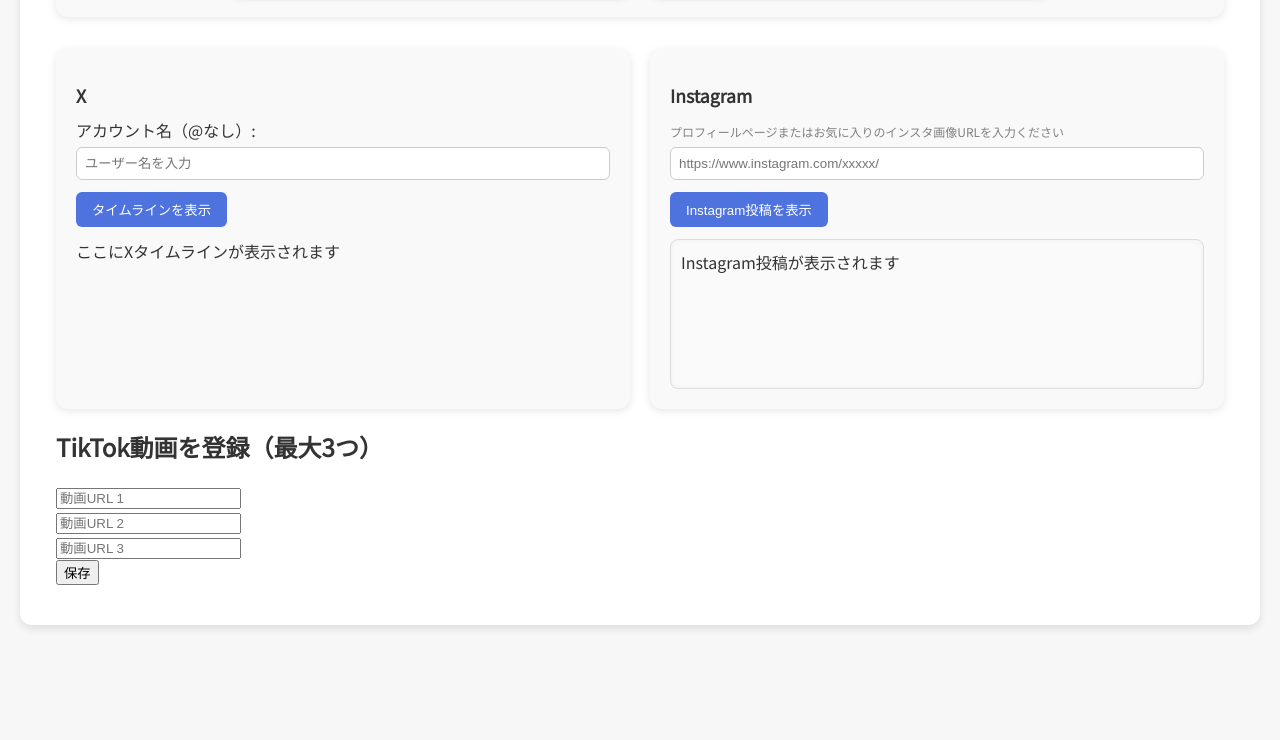
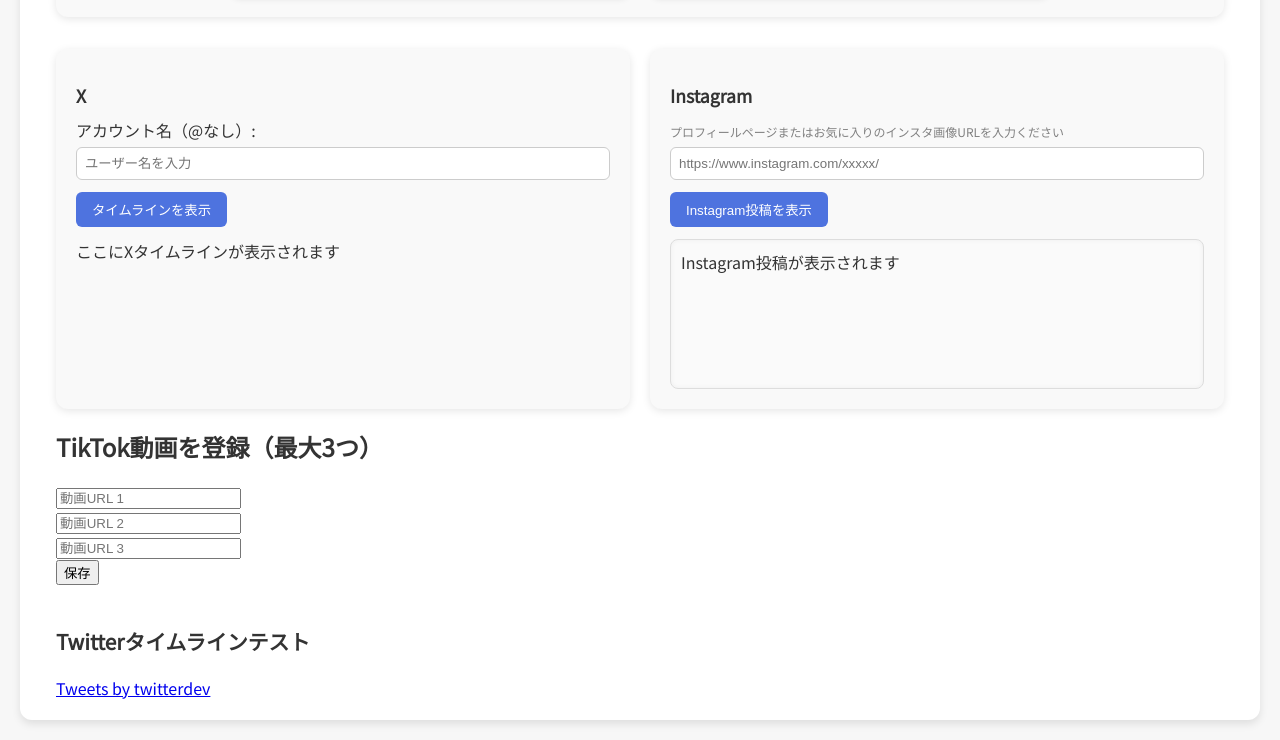
Before and after one commit to kumogumo08/procom-auth, a plain HTML site: page public/index.html in a window 1280 px wide. Shown: the part 1954-2694 px from the top of the page. Before the commit the page ends 2599 px from the top, so only its background shows below. Drawn offline with Linux system fonts and the light colour scheme; no server answers; a script that the page names is missing.

Commit message:
index.html更新

```diff
--- a/public/index.html
+++ b/public/index.html
@@ -161,5 +161,10 @@
   <script src="youtube.js"></script>
   <script async src="https://platform.twitter.com/widgets.js" charset="utf-8"></script>
   <script async src="https://www.tiktok.com/embed.js"></script>
+
+  <h3>Twitterタイムラインテスト</h3>
+<a class="twitter-timeline" data-height="400" href="https://twitter.com/twitterdev?ref_src=twsrc%5Etfw">Tweets by twitterdev</a>
+<script async src="https://platform.twitter.com/widgets.js" charset="utf-8"></script>
+
 </body>
 </html>
```
